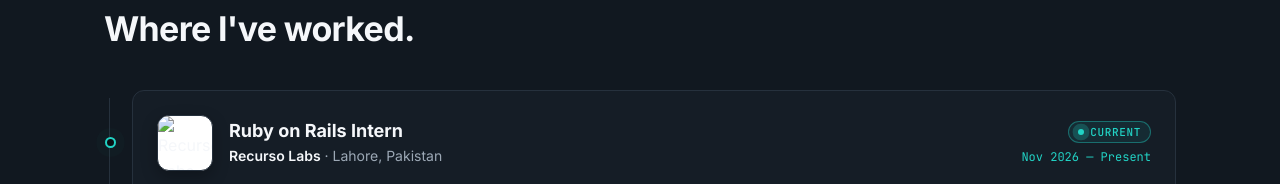
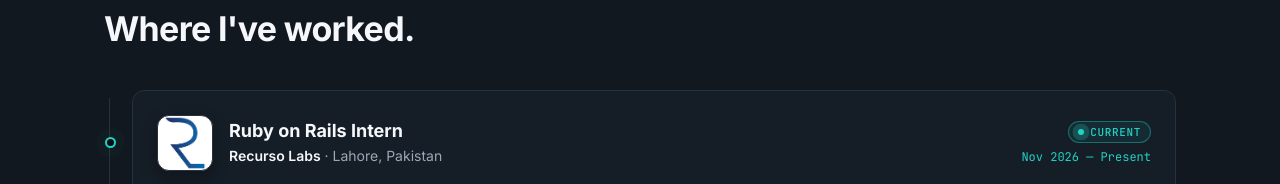
Before and after one commit to noorulhuda3833-hub/Portfolio, a plain HTML site: page index.html in a window 1280 px wide. Shown: the part 2240-2424 px from the top of the page. Drawn offline with Linux system fonts and the light colour scheme.

Commit message:
update
Corrected the image source filename from 'recurso logo.png' to 'recuro logo.png'.

```diff
--- a/index.html
+++ b/index.html
@@ -1391,7 +1391,7 @@ section:not(#home) .eyebrow.in::before{
       <div class="card job rv">
         <div class="job-head">
           <div class="logo">
-            <img src="recurso logo.png" alt="Recurso Labs logo" width="56" height="56" loading="lazy"/>
+            <img src="recuro logo.png" alt="Recurso Labs logo" width="56" height="56" loading="lazy"/>
           </div>
 
           <div class="job-title">
```
